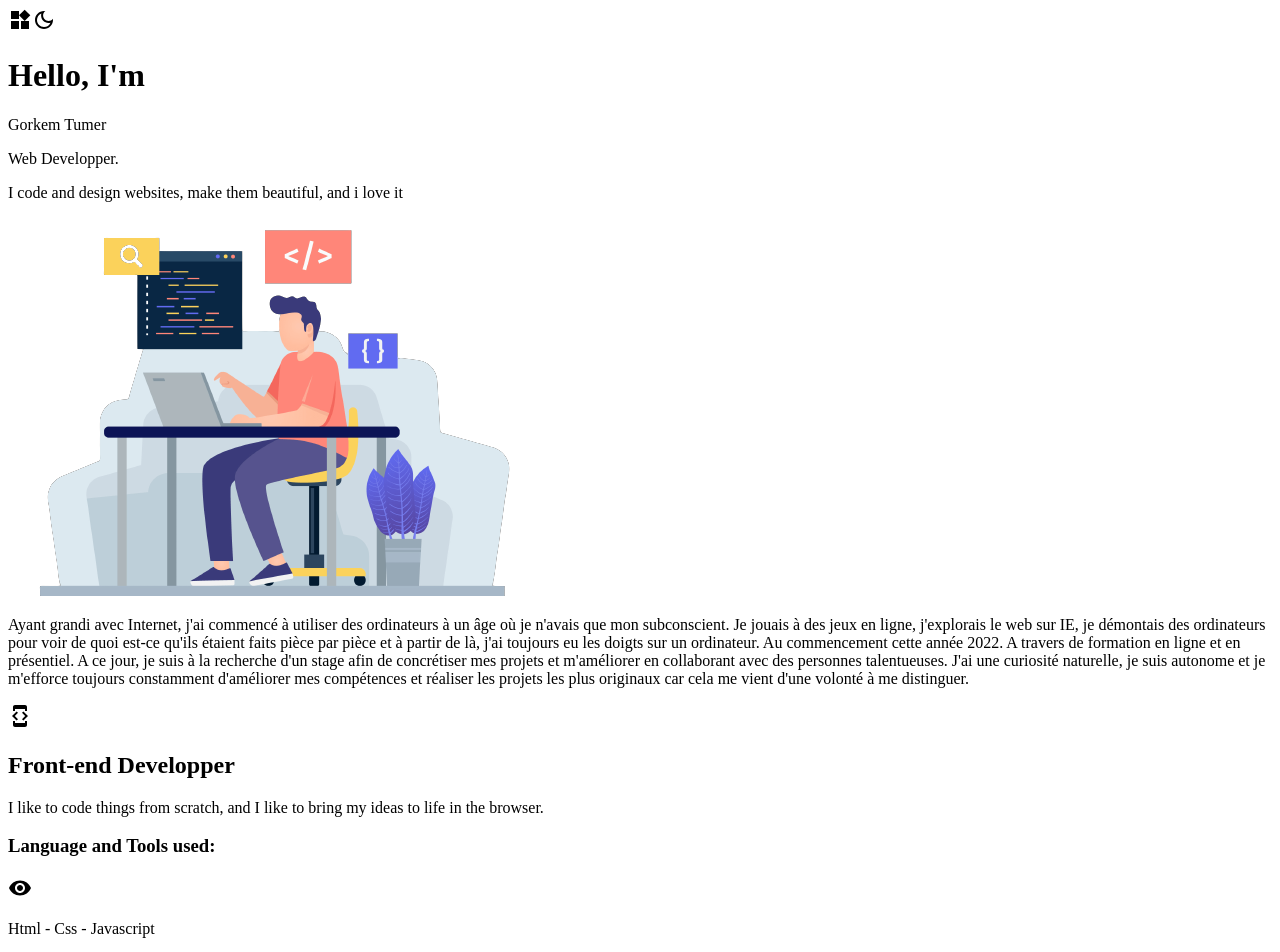
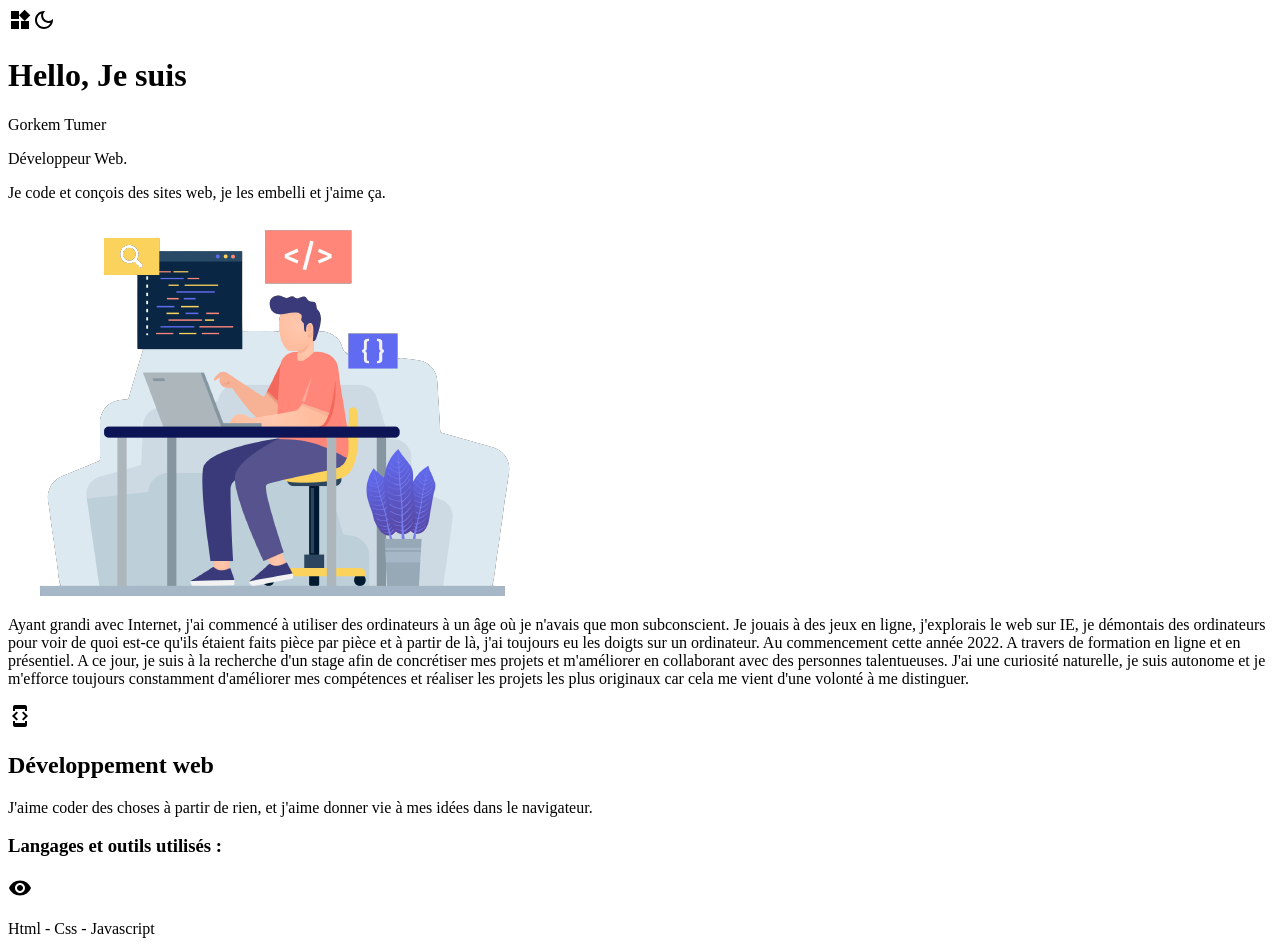
Before and after one commit to gorkem-38/Portfolio-Next.js, a Next.js app: page /home in a window 1280 px wide. Shown: the top 952 px of the page. Built offline with nearby package versions, Linux system fonts and the light colour scheme; a web font is replaced by a local one.

Commit message:
front-end part finish

```diff
--- a/src/components/layout/sectionLink.jsx
+++ b/src/components/layout/sectionLink.jsx
@@ -4,16 +4,16 @@ import DnsIcon from '@mui/icons-material/Dns';
 
 let styles = {
     sectionLink: "flex flex-col items-center h-screen w-full bg-[#6e07f3] text-white font-martel",
-    divLink:"flex flex-row justify-around w-64 pt-8",
+    divLink:"w-3/4 text-center pt-8",
     link: "text-lg uppercase hover:text-[#5be9b9]",
-    divFrontEndIcon: "mt-10 bg-white text-black w-96 h-screen border rounded-lg",
+    divFrontEndIcon: "mt-10 bg-white text-black w-5/6 h-screen border rounded-lg",
     divIcon1: "flex justify-center pt-10",
     icon: "bg-[#5be9b9] text-[#141c3a] rounded-full h-auto w-16 p-3",
     fontArimo: "font-arimo font-bold text-xl",
     divH2: "flex flex-col items-center pt-5 text-black",
     paragraph: "text-center font-roboto pt-5 px-10",
     divTech: "flex flex-col items-center pt-16 text-[#6e07f3] font-roboto",
-    textBlack: "text-black",
+    textTeal: "text-[#5be9b9]",
     uppercase: "uppercase",
     divFront: "flex flex-col items-center justify-around h-36 text-black pt-3",
     divBack: "flex flex-col items-center justify-around h-36 text-black pt-3"
@@ -35,19 +35,19 @@ const SectionLink = () => {
                         <DeveloperModeIcon className={styles.icon} />
                     </div>
                     <div className={styles.divH2}>
-                        <h2 className={styles.fontArimo}>Front-end Developper</h2>
-                        <p className={styles.paragraph}>I like to code things from scratch, and I like to bring my ideas to life in the browser.</p>
+                        <h2 className={styles.fontArimo}>Développement web</h2>
+                        <p className={styles.paragraph}>J'aime coder des choses à partir de rien, et j'aime donner vie à mes idées dans le navigateur.</p>
                     </div>
                     <div className={styles.divTech}>
-                        <h3>Language and Tools used:</h3>
+                        <h3>Langages et outils utilisés :</h3>
                         <div className={styles.divFront}>
-                            <VisibilityIcon />
+                            <VisibilityIcon className={styles.textTeal}/>
                             <p>Html - Css - Javascript</p>
                             <p>Webpack - React.js - Next.js</p>
                             <p>TailwindCss - Chart.js - <span className={styles.uppercase}>Json</span></p>
                         </div>
                         <div className={styles.divBack}>
-                            <DnsIcon />
+                            <DnsIcon className={styles.textTeal}/>
                             <p>Php / Sql / Node.js</p>
                             <p>Express.js/ Mongo<span className={styles.uppercase}>db</span> - <span className={styles.uppercase}>Api</span> Rest</p>
                             <p>Jest / Symfony / My<span className={styles.uppercase}>Sql</span></p>
--- a/src/components/layout/sectionName.jsx
+++ b/src/components/layout/sectionName.jsx
@@ -15,10 +15,10 @@ const SectionName = () => {
     return (
         <>
             <div className={styles.divName}>
-                <h1 className={styles.h1}>Hello, I'm</h1>
+                <h1 className={styles.h1}>Hello, Je suis</h1>
                 <p className={styles.text}>Gorkem Tumer</p>
-                <p className={styles.text2}>Web Developper.</p>
-                <p className={styles.text3}>I code and design websites, make them beautiful, and i love it</p>
+                <p className={styles.text2}>Développeur Web.</p>
+                <p className={styles.text3}>Je code et conçois des sites web, je les embelli et j'aime ça.</p>
             </div>
             <section className={styles.sectionImg}>
                 <div className={styles.divImg}>
```
Also changed, not shown: src/components/layout/sectionWork.jsx (added, +7 -0 lines).
